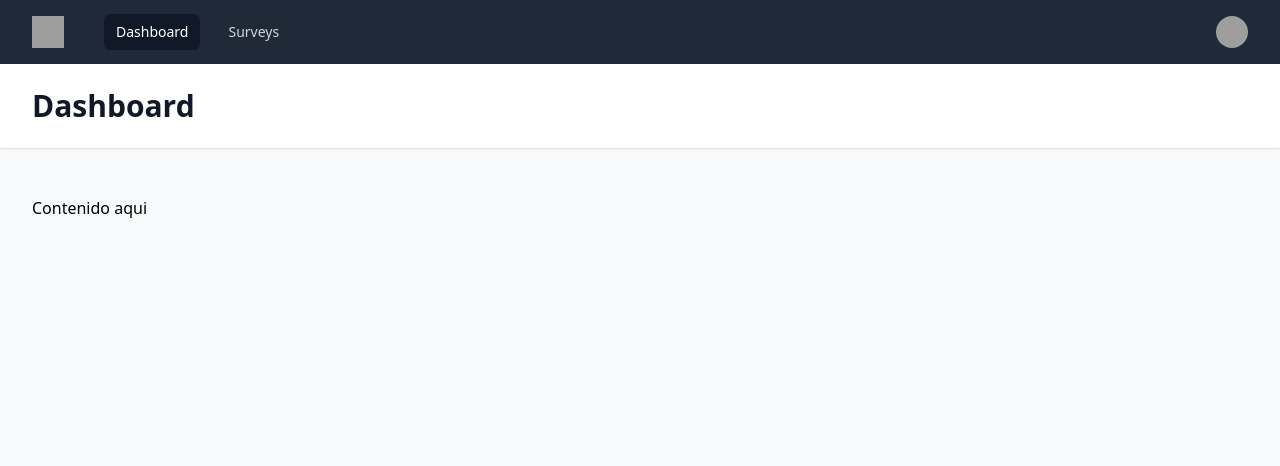
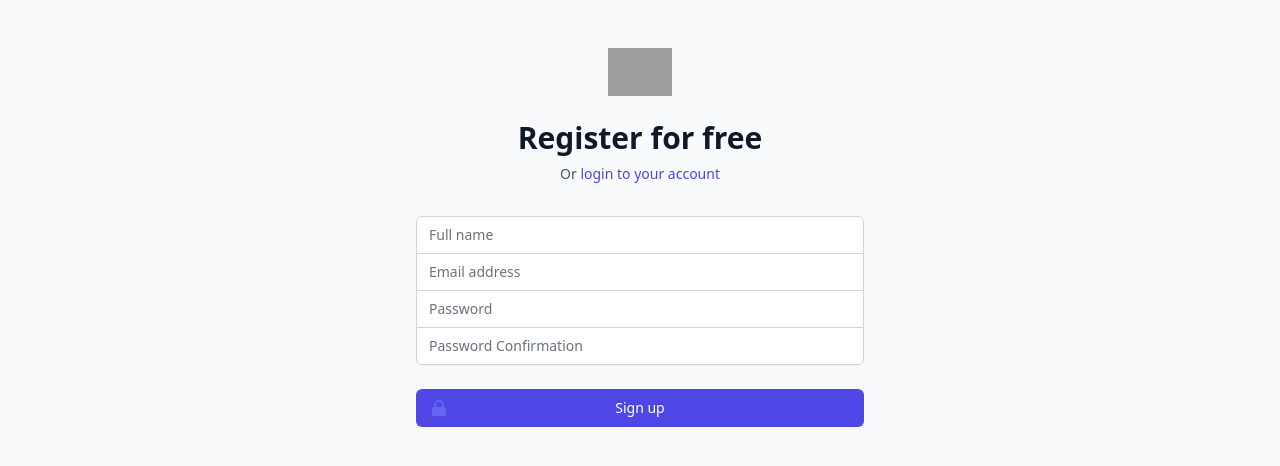
Before and after one commit to jreyesdev/survey-vue, a Vue app: page /register in a window 1280 px wide. Before the commit this address led to /dashboard. Shown: the top 466 px of the page. Built offline with nearby package versions, Linux system fonts and the light colour scheme; grey boxes are pictures that could not be loaded.

Commit message:
Agregada funcion en vista para registrar usuario.

```diff
--- a/src/store/index.ts
+++ b/src/store/index.ts
@@ -1,5 +1,6 @@
 import { InjectionKey } from 'vue';
 import { createStore, Store, useStore as baseStore } from 'vuex';
+import { UserFormRegister } from '../interfaces/UserInterface';
 
 type User = {
   name?: string;
@@ -26,21 +27,49 @@ export const store = createStore<StoreApp>({
   state: {
     user: {
       data: {
-        name: 'Tom Cook',
-        email: 'tom@example.com',
-        imageUrl:
-          'https://images.unsplash.com/photo-1472099645785-5658abf4ff4e?ixlib=rb-1.2.1&ixid=eyJhcHBfaWQiOjEyMDd9&auto=format&fit=facearea&facepad=2&w=256&h=256&q=80',
+        // name: 'Tom Cook',
+        // email: 'tom@example.com',
+        // imageUrl:
+        //   'https://images.unsplash.com/photo-1472099645785-5658abf4ff4e?ixlib=rb-1.2.1&ixid=eyJhcHBfaWQiOjEyMDd9&auto=format&fit=facearea&facepad=2&w=256&h=256&q=80',
       },
-      token: 'null',
+      token: sessionStorage.getItem('TOKEN'),
     },
   },
   getters: {},
-  actions: {},
+  actions: {
+    async register({ commit }, user: UserFormRegister) {
+      try {
+        const resp = await fetch(
+          'http://survey-api-laravel.test/api/register',
+          {
+            headers: {
+              'Content-Type': 'application/json',
+              Accept: 'application/json',
+            },
+            method: 'POST',
+            body: JSON.stringify(user),
+          }
+        );
+        const data = await resp.json();
+        commit('setUser', data);
+        return data;
+      } catch (e) {
+        throw e;
+      }
+    },
+  },
   modules: {},
   mutations: {
     logout: (s) => {
       s.user.data = {};
       s.user.token = null;
     },
+    setUser: (state, response) => {
+      // Validar estatus respuesta
+      console.log('userData', response);
+      state.user.data = response.user;
+      state.user.token = response.token;
+      sessionStorage.setItem('TOKEN', response.token);
+    },
   },
 });
--- a/src/views/Register.vue
+++ b/src/views/Register.vue
@@ -19,7 +19,7 @@
       </router-link>
     </p>
   </div>
-  <form class="mt-8 space-y-6" action="#" method="POST">
+  <form class="mt-8 space-y-6" @submit="register">
     <input type="hidden" name="remember" value="true" />
     <div class="rounded-md shadow-sm -space-y-px">
       <div>
@@ -30,6 +30,7 @@
           type="text"
           autocomplete="name"
           required
+          v-model="user.name"
           class="appearance-none rounded-none relative block w-full px-3 py-2 border border-gray-300 placeholder-gray-500 text-gray-900 rounded-t-md focus:outline-none focus:ring-indigo-500 focus:border-indigo-500 focus:z-10 sm:text-sm"
           placeholder="Full name"
         />
@@ -42,6 +43,7 @@
           type="email"
           autocomplete="email"
           required
+          v-model="user.email"
           class="appearance-none rounded-none relative block w-full px-3 py-2 border border-gray-300 placeholder-gray-500 text-gray-900 focus:outline-none focus:ring-indigo-500 focus:border-indigo-500 focus:z-10 sm:text-sm"
           placeholder="Email address"
         />
@@ -54,8 +56,24 @@
           type="password"
           autocomplete="current-password"
           required
+          v-model="user.password"
+          class="appearance-none rounded-none relative block w-full px-3 py-2 border border-gray-300 placeholder-gray-500 text-gray-900 focus:outline-none focus:ring-indigo-500 focus:border-indigo-500 focus:z-10 sm:text-sm"
+          placeholder="Password"
+        />
+      </div>
+      <div>
+        <label for="password_confirmation" class="sr-only"
+          >Password Confirmation</label
+        >
+        <input
+          id="password_confirmation"
+          name="password_confirmation"
+          type="password"
+          autocomplete="current-password_confirmation"
+          required
+          v-model="user.password_confirmation"
           class="appearance-none rounded-none relative block w-full px-3 py-2 border border-gray-300 placeholder-gray-500 text-gray-900 rounded-b-md focus:outline-none focus:ring-indigo-500 focus:border-indigo-500 focus:z-10 sm:text-sm"
-          placeholder="Password"
+          placeholder="Password Confirmation"
         />
       </div>
     </div>
@@ -77,14 +95,36 @@
   </form>
 </template>
 
-<script lang="ts">
-  import { defineComponent } from 'vue';
+<script setup lang="ts">
   import { LockClosedIcon } from '@heroicons/vue/solid';
+  import { useRouter } from 'vue-router';
+  import { store } from '../store';
 
-  export default defineComponent({
-    name: 'Register',
-    components: {
-      LockClosedIcon,
-    },
-  });
+  interface UserFormRegister {
+    name: string | null;
+    email: string | null;
+    password: string | null;
+    password_confirmation: string | null;
+  }
+
+  const router = useRouter();
+
+  const user: UserFormRegister = {
+    name: '',
+    email: '',
+    password: '',
+    password_confirmation: '',
+  };
+
+  async function register(e) {
+    e.preventDefault();
+    try {
+      const resp = store.dispatch('register', user);
+      router.push({
+        name: 'Dashboard',
+      });
+    } catch (e) {
+      console.log('Error register', e);
+    }
+  }
 </script>
```
